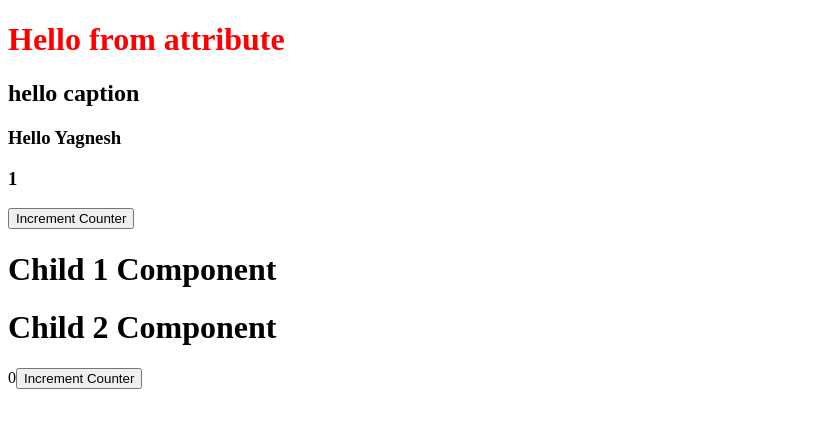
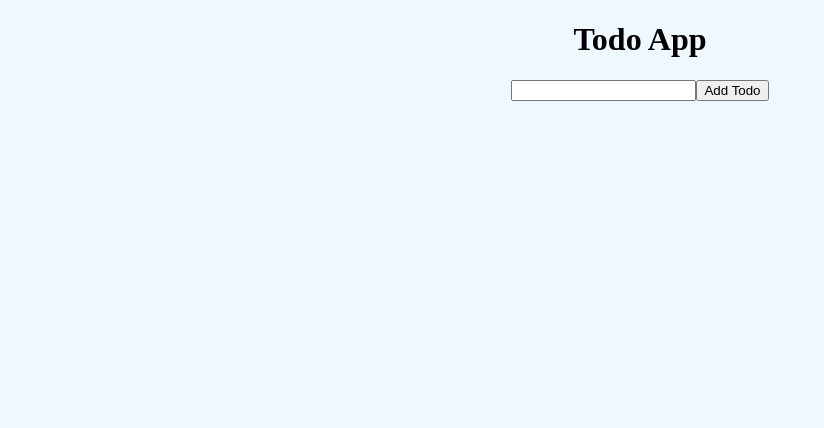
Before and after one commit to imyagnesh/clarion, a React app: page / in a window 1280 px wide. Shown: the top 428 px of the page, without its empty margins (0-824 px from the left). Built offline with nearby package versions, Linux system fonts and the light colour scheme.

Commit message:
completed add todo and complete todo

```diff
--- a/package.json
+++ b/package.json
@@ -29,6 +29,7 @@
     "@babel/preset-env": "^7.16.0",
     "@babel/preset-react": "^7.16.0",
     "babel-loader": "^8.2.3",
+    "css-loader": "^6.5.1",
     "eslint": "^8.2.0",
     "eslint-config-airbnb": "^18.2.1",
     "eslint-plugin-import": "^2.25.3",
@@ -37,6 +38,7 @@
     "eslint-plugin-react-hooks": "^4.3.0",
     "html-webpack-plugin": "^5.5.0",
     "prettier": "2.4.1",
+    "style-loader": "^3.3.1",
     "webpack": "^5.63.0",
     "webpack-cli": "^4.9.1",
     "webpack-dev-server": "^4.4.0"
--- /dev/null
+++ b/src/Pages/Todo/index.js
@@ -0,0 +1,101 @@
+import React, { Component, createRef } from 'react';
+import './todo.css';
+
+export default class Todo extends Component {
+  state = {
+    todoList: [],
+  };
+
+  todoTextRef = createRef();
+
+  handleAddTodo = (event) => {
+    event.preventDefault();
+
+    this.setState(
+      ({ todoList }) => ({
+        todoList: [
+          ...todoList,
+          {
+            id: new Date().valueOf(),
+            text: this.todoTextRef.current.value,
+            isDone: false,
+          },
+        ],
+      }),
+      () => {
+        this.todoTextRef.current.value = '';
+      },
+    );
+  };
+
+  handleCompleteTodo = (event) => {
+    this.setState(({ todoList }) => ({
+      todoList: todoList.map((item) => {
+        if (item.id === Number(event.target.name)) {
+          return { ...item, isDone: !item.isDone };
+        }
+        return item;
+      }),
+    }));
+  };
+
+  render() {
+    console.log('render');
+    const { todoList } = this.state;
+    return (
+      <div className="container">
+        <h1>Todo App</h1>
+        <form onSubmit={this.handleAddTodo}>
+          <input type="text" ref={this.todoTextRef} />
+          <button type="submit">Add Todo</button>
+        </form>
+
+        <div className="todo-list">
+          {todoList.map((item) => (
+            <div key={item.id} className="todo-item">
+              <input
+                type="checkbox"
+                checked={item.isDone}
+                name={`${item.id}`}
+                onChange={this.handleCompleteTodo}
+              />
+              <span
+                style={{
+                  textDecoration: item.isDone ? 'line-through' : 'none',
+                }}
+              >
+                {item.text}
+              </span>
+              <button type="button">Delete</button>
+            </div>
+          ))}
+        </div>
+      </div>
+    );
+  }
+}
+
+/* <table width="100%">
+          <thead>
+            <tr>
+              <th>Is Done</th>
+              <th>Task</th>
+              <th>Process</th>
+            </tr>
+          </thead>
+          <tbody>
+            {todoList.map((item) => (
+              <tr key={item.id}>
+                <td>
+                  <input type="checkbox" name="isDone" id="isDone" />
+                </td>
+                <td>
+                  <span>{item.text}</span>
+                </td>
+                <td>
+                  <button type="button">Delete</button>
+                </td>
+              </tr>
+            ))}
+          </tbody>
+        </table> */
--- /dev/null
+++ b/src/Pages/Todo/todo.css
@@ -0,0 +1,30 @@
+.container {
+  display: flex;
+  flex-direction: column;
+  min-height: 100vh;
+  background-color: aliceblue;
+  align-items: center;
+  /* flex-wrap: wrap; */
+}
+
+.todo-list {
+  width: 100%;
+}
+
+.todo-item {
+  margin: 10px;
+  display: flex;
+  align-items: center;
+  flex: 1;
+}
+
+.todo-item > span {
+  flex: 1;
+  padding: 8px;
+}
+
+/* when flex direction is row then Justify-content willl work on X Axix */
+/* when flex direction is row then align-items willl work on Y Axix */
+
+/* when flex direction is column then align-items willl work on X Axix */
+/* when flex direction is column then Justify-content willl work on Y Axix */
--- a/src/index.js
+++ b/src/index.js
@@ -1,207 +1,214 @@
-import React, { Component, createRef } from 'react';
-import PropTypes from 'prop-types';
+import React from 'react';
+import ReactDOM from 'react-dom';
+import Todo from './Pages/Todo';
+import './root.css';
 
-import ReactDOM from 'react-dom';
-import Child1 from './Child1';
-import Child2 from './Child2';
+ReactDOM.render(<Todo />, document.getElementById('root'));
 
-// Function Component
+// import React, { Component, createRef } from 'react';
+// import PropTypes from 'prop-types';
 
-// Rules
+// import ReactDOM from 'react-dom';
+// import Child1 from './Child1';
+// import Child2 from './Child2';
 
-// 1. Cant return multiple element from one component
-// 2. component name shuld start with capital letter
-// 3. style provide as in object & property name should be in camel case
-// 4. use className instead of class
+// // Function Component
 
-// Stateless component
+// // Rules
 
-// const App = ({ title, caption }) => {
-//   return (
-//     <>
-//       <h1
-//         className="heading"
-//         style={
-//           {
-//             //   color: "green",
-//             //   backgroundColor: "yellow",
+// // 1. Cant return multiple element from one component
+// // 2. component name shuld start with capital letter
+// // 3. style provide as in object & property name should be in camel case
+// // 4. use className instead of class
+
+// // Stateless component
+
+// // const App = ({ title, caption }) => {
+// //   return (
+// //     <>
+// //       <h1
+// //         className="heading"
+// //         style={
+// //           {
+// //             //   color: "green",
+// //             //   backgroundColor: "yellow",
+// //           }
+// //         }
+// //         id="heading"
+// //       >
+// //         {title}
+// //       </h1>
+// //       <h2>{caption}</h2>
+// //       <input type="text" />
+// //       <input type="checkbox" />
+// //     </>
+// //   );
+// // };
+
+// // let counter = 1;
+
+// // stateful component
+// // 1. component will upate only when you change state using setState or if you pass new prop value
+// // 2. forceUpdate(Never USE)
+
+// // Life Cycle method
+
+// // Stages of Life Cyle methods
+
+// // 1. Mounting
+// // -> 1. Constructor(call only once)
+// // -> 2. getDerivedStateFromProps
+// // -> 3. render
+// // -> 4. componentDidMount(call only once)
+
+// // 2. Updating
+// // -> 1. getDerivedStateFromProps
+// // -> 2. shouldComponentUpdate
+// // -> 3. render
+// // -> 4. getSnapshotBeforeUpdate
+// // -> 5. componentDidUpdate
+
+// // 3. Unmount
+// // -> componentWillUnmount
+
+// // 4. Error
+// // -> 1. getDerivedStateFromError
+// // -> 2. componentDidCatch
+
+// class App extends Component {
+//   state = {
+//     counter: 1,
+//   };
+
+//   headingRef = createRef();
+
+//   // Use cases of Constuctor
+//   // 1. Base on props derive new State value
+//   // 2. Analytics
+//   // 3. Bind methods
+//   constructor(props) {
+//     super(props);
+//     console.log(props);
+//     // this.state = {
+//     //   counter: 1,
+//     //   greet: `Hello ${props.name}`,
+//     // };
+
+//     // this.onIncrement = this.onIncrement.bind(this);
+//     console.log('constructor');
+//     // Make a api call for analytics
+
+//     // NEVER DERIVE STATE VALUE BASE ON API RESPONSE
+//   }
+
+//   static getDerivedStateFromProps(props) {
+//     console.log('getDerivedStateFromProps');
+//     return {
+//       greet: `Hello ${props.name}`,
+//     };
+//   }
+
+//   // 1. Load data on Mount
+//   // 2. To Register event
+
+//   // Call only once
+//   componentDidMount() {
+//     // API CALL
+//     // base on response set state
+//     // Register Events
+
+//     document.addEventListener('copy', () => {
+//       console.log('Copied');
+//     });
+
+//     // O(1)
+//     this.headingRef.current.style = 'color:red';
+//     // O(LogN)
+//     // document.getElementById("heading").style = "color:red";
+//     // O(N)
+
+//     // console.log();
+//   }
+
+//   shouldComponentUpdate() {
+//     console.log('shouldComponentUpdate');
+//     return true;
+//   }
+
+//   getSnapshotBeforeUpdate() {
+//     return 1;
+//   }
+
+//   componentDidUpdate(prevProps, prevState, snapshot) {
+//     console.log('snapshot', snapshot);
+//     console.log('componentDidUpdate');
+//   }
+
+//   static getDerivedStateFromError(error) {
+//     return {
+//       error,
+//     };
+//   }
+
+//   componentDidCatch(error, info) {
+//     console.warn(error);
+//     console.warn(info);
+//     // Log error
+//   }
+
+//   componentWillUnmount() {}
+
+//   onIncrement = () => {
+//     this.setState({
+//       counter: 2,
+//     });
+//   };
+
+//   render() {
+//     console.log('App render');
+
+//     const { greet, counter, error } = this.state;
+//     const { title, caption } = this.props;
+
+//     if (error) {
+//       return <h1>Error...</h1>;
+//     }
+
+//     return (
+//       <>
+//         <h1
+//           className="heading"
+//           style={
+//             {
+//               //   color: "green",
+//               //   backgroundColor: "yellow",
+//             }
 //           }
-//         }
-//         id="heading"
-//       >
-//         {title}
-//       </h1>
-//       <h2>{caption}</h2>
-//       <input type="text" />
-//       <input type="checkbox" />
-//     </>
-//   );
+//           id="heading"
+//           ref={this.headingRef}
+//         >
+//           {title}
+//         </h1>
+//         <h2>{caption}</h2>
+//         <h3>{greet}</h3>
+//         <h3>{counter}</h3>
+//         <button type="button" onClick={this.onIncrement}>
+//           Increment Counter
+//         </button>
+//         <Child1 />
+//         {counter === 1 && <Child2 />}
+//       </>
+//     );
+//   }
+// }
+
+// App.propTypes = {
+//   name: PropTypes.string.isRequired,
+//   title: PropTypes.string.isRequired,
+//   caption: PropTypes.string.isRequired,
 // };
 
-// let counter = 1;
-
-// stateful component
-// 1. component will upate only when you change state using setState or if you pass new prop value
-// 2. forceUpdate(Never USE)
-
-// Life Cycle method
-
-// Stages of Life Cyle methods
-
-// 1. Mounting
-// -> 1. Constructor(call only once)
-// -> 2. getDerivedStateFromProps
-// -> 3. render
-// -> 4. componentDidMount(call only once)
-
-// 2. Updating
-// -> 1. getDerivedStateFromProps
-// -> 2. shouldComponentUpdate
-// -> 3. render
-// -> 4. getSnapshotBeforeUpdate
-// -> 5. componentDidUpdate
-
-// 3. Unmount
-// -> componentWillUnmount
-
-// 4. Error
-// -> 1. getDerivedStateFromError
-// -> 2. componentDidCatch
-
-class App extends Component {
-  state = {
-    counter: 1,
-  };
-
-  headingRef = createRef();
-
-  // Use cases of Constuctor
-  // 1. Base on props derive new State value
-  // 2. Analytics
-  // 3. Bind methods
-  constructor(props) {
-    super(props);
-    console.log(props);
-    // this.state = {
-    //   counter: 1,
-    //   greet: `Hello ${props.name}`,
-    // };
-
-    // this.onIncrement = this.onIncrement.bind(this);
-    console.log('constructor');
-    // Make a api call for analytics
-
-    // NEVER DERIVE STATE VALUE BASE ON API RESPONSE
-  }
-
-  static getDerivedStateFromProps(props) {
-    console.log('getDerivedStateFromProps');
-    return {
-      greet: `Hello ${props.name}`,
-    };
-  }
-
-  // 1. Load data on Mount
-  // 2. To Register event
-
-  // Call only once
-  componentDidMount() {
-    // API CALL
-    // base on response set state
-    // Register Events
-
-    document.addEventListener('copy', () => {
-      console.log('Copied');
-    });
-
-    // O(1)
-    this.headingRef.current.style = 'color:red';
-    // O(LogN)
-    // document.getElementById("heading").style = "color:red";
-    // O(N)
-
-    // console.log();
-  }
-
-  shouldComponentUpdate() {
-    console.log('shouldComponentUpdate');
-    return true;
-  }
-
-  getSnapshotBeforeUpdate() {
-    return 1;
-  }
-
-  componentDidUpdate(prevProps, prevState, snapshot) {
-    console.log('snapshot', snapshot);
-    console.log('componentDidUpdate');
-  }
-
-  static getDerivedStateFromError(error) {
-    return {
-      error,
-    };
-  }
-
-  componentDidCatch(error, info) {
-    console.warn(error);
-    console.warn(info);
-    // Log error
-  }
-
-  componentWillUnmount() {}
-
-  onIncrement = () => {
-    this.setState({
-      counter: 2,
-    });
-  };
-
-  render() {
-    console.log('App render');
-
-    const { greet, counter, error } = this.state;
-    const { title, caption } = this.props;
-
-    if (error) {
-      return <h1>Error...</h1>;
-    }
-
-    return (
-      <>
-        <h1
-          className="heading"
-          style={
-            {
-              //   color: "green",
-              //   backgroundColor: "yellow",
-            }
-          }
-          id="heading"
-          ref={this.headingRef}
-        >
-          {title}
-        </h1>
-        <h2>{caption}</h2>
-        <h3>{greet}</h3>
-        <h3>{counter}</h3>
-        <button type="button" onClick={this.onIncrement}>
-          Increment Counter
-        </button>
-        <Child1 />
-        {counter === 1 && <Child2 />}
-      </>
-    );
-  }
-}
-
-App.propTypes = {
-  name: PropTypes.string.isRequired,
-  title: PropTypes.string.isRequired,
-  caption: PropTypes.string.isRequired,
-};
-
-ReactDOM.render(
-  <App name="Yagnesh" title="Hello from attribute" caption="hello caption" />,
-  document.getElementById('root'),
-);
+// ReactDOM.render(
+//   <App name="Yagnesh" title="Hello from attribute" caption="hello caption" />,
+//   document.getElementById('root'),
+// );
--- /dev/null
+++ b/src/root.css
@@ -0,0 +1,5 @@
+html,
+body {
+  padding: 0;
+  margin: 0;
+}
```
Also changed, not shown: webpack.config.js (+7 -4 lines), lifeCycleMethods.txt (added).
